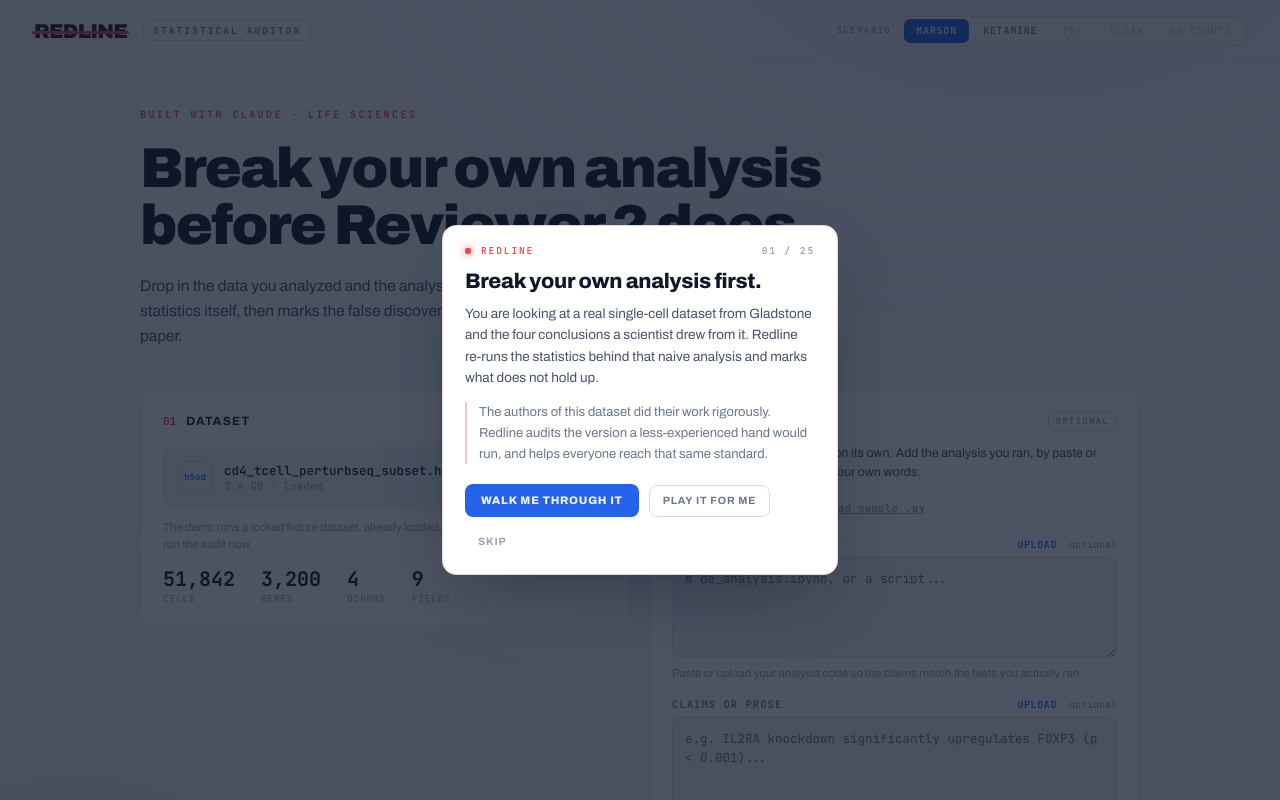
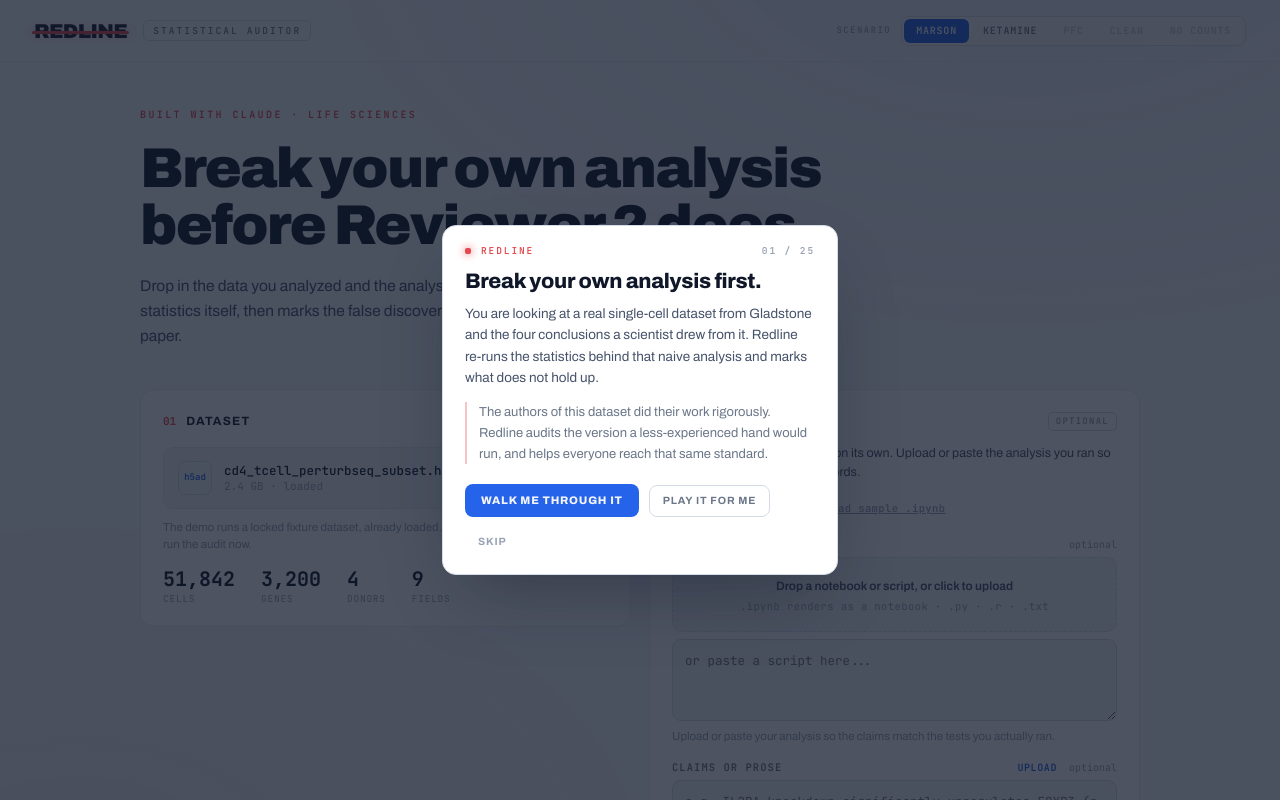
Before and after one commit to pablomanjarres/redline, a Next.js app in the folder apps/web/: page / in a window 1280 px wide. Shown: the top 800 px of the page. Built offline with nearby package versions, Linux system fonts and the light colour scheme.

Commit message:
Wire the notebook field, .ipynb sample, and tour copy
AnalysisSlab holds the parsed cells, uses NotebookField for the notebook, keeps
the prose field, downloads the sample as .ipynb, and the tour's analysis step now
says drop-to-upload and that a .ipynb renders as a notebook.

```diff
--- a/apps/web/src/components/intake/AnalysisSlab.tsx
+++ b/apps/web/src/components/intake/AnalysisSlab.tsx
@@ -1,18 +1,21 @@
 'use client';
 
+import { useState } from 'react';
 import { AttachField } from './AttachField';
-import { EXAMPLE_FILENAME, EXAMPLE_NOTEBOOK, EXAMPLE_PROSE } from '@/lib/example-analysis';
+import { NotebookField } from './NotebookField';
+import { EXAMPLE_CELLS, EXAMPLE_FILENAME, EXAMPLE_NOTEBOOK, EXAMPLE_PROSE } from '@/lib/example-analysis';
+import { cellsToIpynb, type NotebookCell } from '@/lib/notebook';
 
 /**
  * Intake slab 02: the optional attach points. The dataset alone already audits,
- * so both fields here are optional. They let the scientist add the analysis they
- * ran (a notebook or script) and what they concluded (claims or prose), so the
- * extracted claims read in their own words. Both are text, paste or upload, so
- * they feed the model directly and work in every compute mode, fixture included.
+ * so both fields here are optional. Upload a notebook or script (a `.ipynb`
+ * renders as a real notebook) or paste it, add what you concluded (claims or
+ * prose), and the extracted claims read in your own words. Everything is text
+ * fed to the model, so it works in every compute mode, fixture included.
  *
  * "Load example" fills both fields with the demo's naive analysis, so a judge can
- * test the flow without writing one. "Download sample" hands back the same file,
- * to try the upload path.
+ * test the flow without writing one. "Download sample" hands back the same
+ * `.ipynb`, to try the upload path.
  */
 export function AnalysisSlab({
   notebook,
@@ -25,14 +28,24 @@
   onNotebook: (t: string) => void;
   onProse: (t: string) => void;
 }) {
+  // The parsed notebook, for the rendered preview. Held here so "Load example"
+  // can fill it; the flattened `notebook` text is what the parent sends on.
+  const [cells, setCells] = useState<NotebookCell[] | null>(null);
+
+  function onNotebookChange(text: string, nextCells: NotebookCell[] | null) {
+    onNotebook(text);
+    setCells(nextCells);
+  }
+
   function loadExample() {
     onNotebook(EXAMPLE_NOTEBOOK);
+    setCells(EXAMPLE_CELLS);
     onProse(EXAMPLE_PROSE);
   }
 
   function downloadSample() {
     if (typeof window === 'undefined') return;
-    const url = URL.createObjectURL(new Blob([EXAMPLE_NOTEBOOK], { type: 'text/x-python' }));
+    const url = URL.createObjectURL(new Blob([cellsToIpynb(EXAMPLE_CELLS)], { type: 'application/x-ipynb+json' }));
     const a = document.createElement('a');
     a.href = url;
     a.download = EXAMPLE_FILENAME;
@@ -70,11 +83,11 @@
         </span>
       </div>
       <p style={{ margin: '13px 0 12px', maxWidth: 440, font: '400 12.5px/1.55 var(--sans)', color: 'var(--ink-2)' }}>
-        Redline can audit the dataset on its own. Add the analysis you ran, by paste or upload, so the claims read in your own words.
+        Redline can audit the dataset on its own. Upload or paste the analysis you ran so the claims read in your own words.
       </p>
 
       {/* Judges (and anyone testing) can fill both fields with the demo's naive
-          analysis in one click, or download the same file to try the upload. */}
+          analysis in one click, or download the same notebook to try the upload. */}
       <div style={{ display: 'flex', alignItems: 'center', gap: 14, margin: '0 0 16px' }}>
         <button
           type="button"
@@ -107,20 +120,12 @@
             textDecoration: 'underline',
           }}
         >
-          Download sample .py
+          Download sample .ipynb
         </button>
       </div>
 
       <div style={{ display: 'flex', flexDirection: 'column', gap: 16 }}>
-        <AttachField
-          label="Notebook or script"
-          hint="Paste or upload your analysis code so the claims match the tests you actually ran."
-          placeholder="# de_analysis.ipynb, or a script..."
-          value={notebook}
-          onChange={onNotebook}
-          accept=".ipynb,.py,.r,.txt,.md"
-          maxChars={200_000}
-        />
+        <NotebookField value={notebook} cells={cells} onChange={onNotebookChange} maxChars={200_000} />
         <AttachField
           label="Claims or prose"
           hint="Paste or upload an abstract, figure captions, or a plain description of what you found."
--- a/apps/web/src/lib/tour/steps.ts
+++ b/apps/web/src/lib/tour/steps.ts
@@ -68,7 +68,7 @@
     route: '/',
     target: 'intake.analysis',
     headline: 'Two optional attach points.',
-    what: 'Paste or upload your notebook or script, and your written results. Both are optional. New here? Load the example analysis and run the audit on a ready sample.',
+    what: 'Drop a notebook or script to upload it, or paste one. A .ipynb renders as a notebook. New here? Load the example and run the audit on a ready sample.',
     why: 'The dataset alone is enough. Anything you add sharpens the reading and matches the claims to how you would state them.',
     advance: 'next',
     dwellMs: 6000,
```
